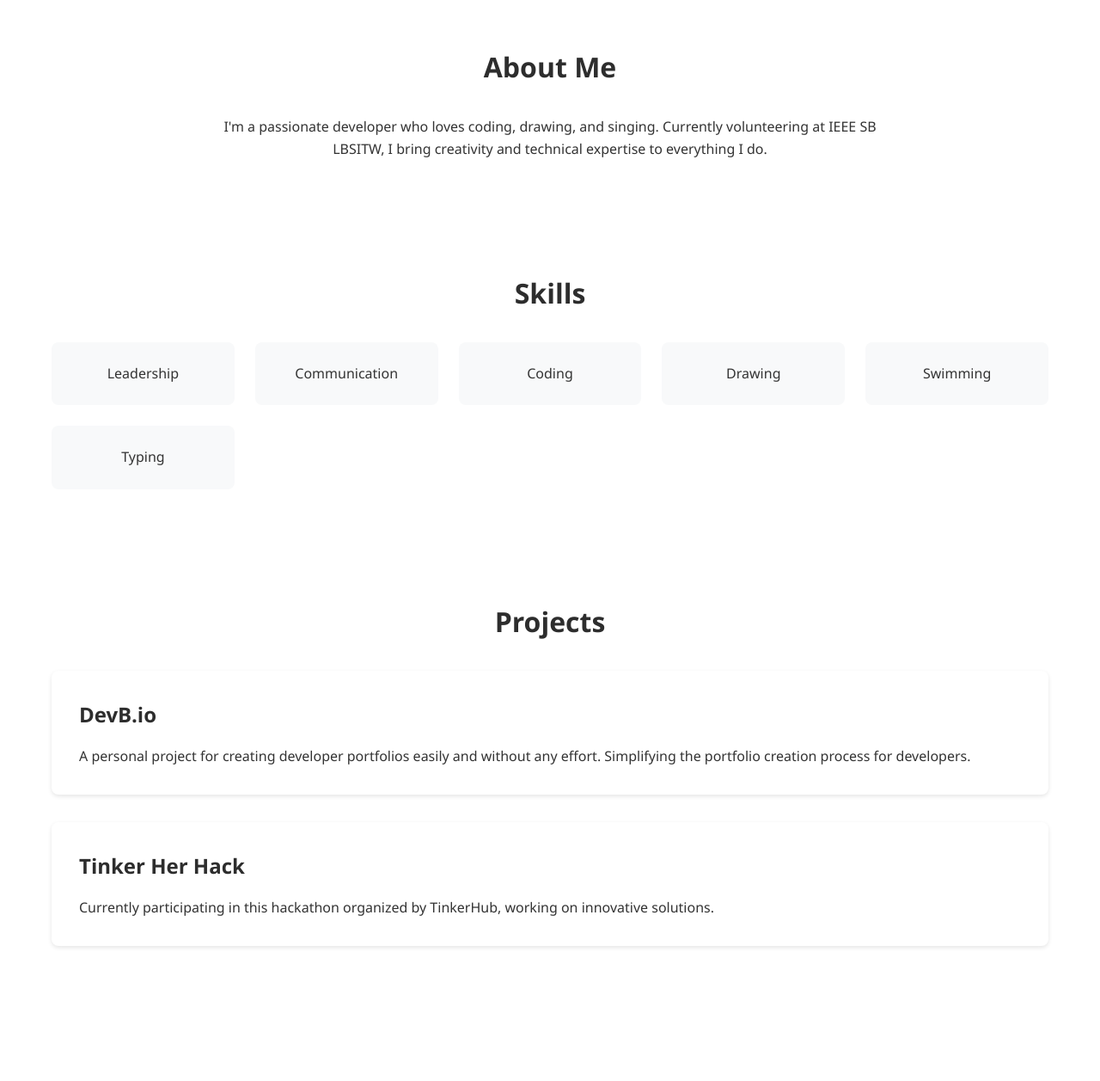
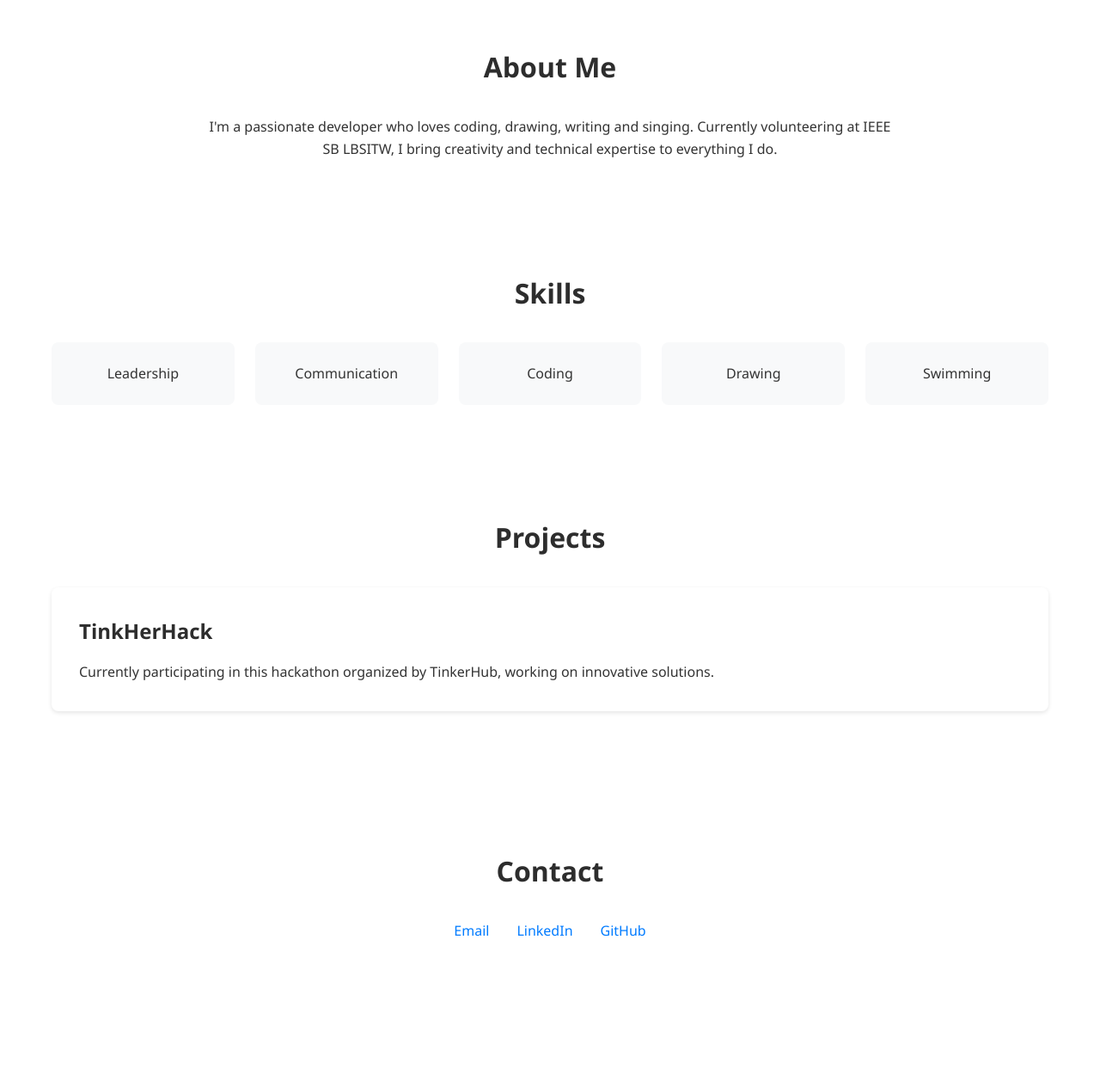
Before and after one commit to diya-git/trial_sample_portfolio, a plain HTML site: page index.html in a window 1280 px wide. Shown: the part 239-1496 px from the top of the page at 86% size. After the commit the page ends 1398 px from the top, so only its background shows below. Drawn offline with Linux system fonts and the light colour scheme.

Commit message:
Update index.html

```diff
--- a/index.html
+++ b/index.html
@@ -172,7 +172,7 @@
         <div class="container">
             <h2 class="section-title">About Me</h2>
             <div class="about-content">
-                <p>I'm a passionate developer who loves coding, drawing, and singing. Currently volunteering at IEEE SB LBSITW, I bring creativity and technical expertise to everything I do.</p>
+                <p>I'm a passionate developer who loves coding, drawing, writing and singing. Currently volunteering at IEEE SB LBSITW, I bring creativity and technical expertise to everything I do.</p>
             </div>
         </div>
     </section>
@@ -186,7 +186,7 @@
                 <div class="skill-card">Coding</div>
                 <div class="skill-card">Drawing</div>
                 <div class="skill-card">Swimming</div>
-                <div class="skill-card">Typing</div>
+
             </div>
         </div>
     </section>
@@ -194,12 +194,9 @@
     <section id="projects">
         <div class="container">
             <h2 class="section-title">Projects</h2>
+
             <div class="project-card">
-                <h3 class="project-title">DevB.io</h3>
-                <p>A personal project for creating developer portfolios easily and without any effort. Simplifying the portfolio creation process for developers.</p>
-            </div>
-            <div class="project-card">
-                <h3 class="project-title">Tinker Her Hack</h3>
+                <h3 class="project-title">TinkHerHack</h3>
                 <p>Currently participating in this hackathon organized by TinkerHub, working on innovative solutions.</p>
             </div>
         </div>
```
